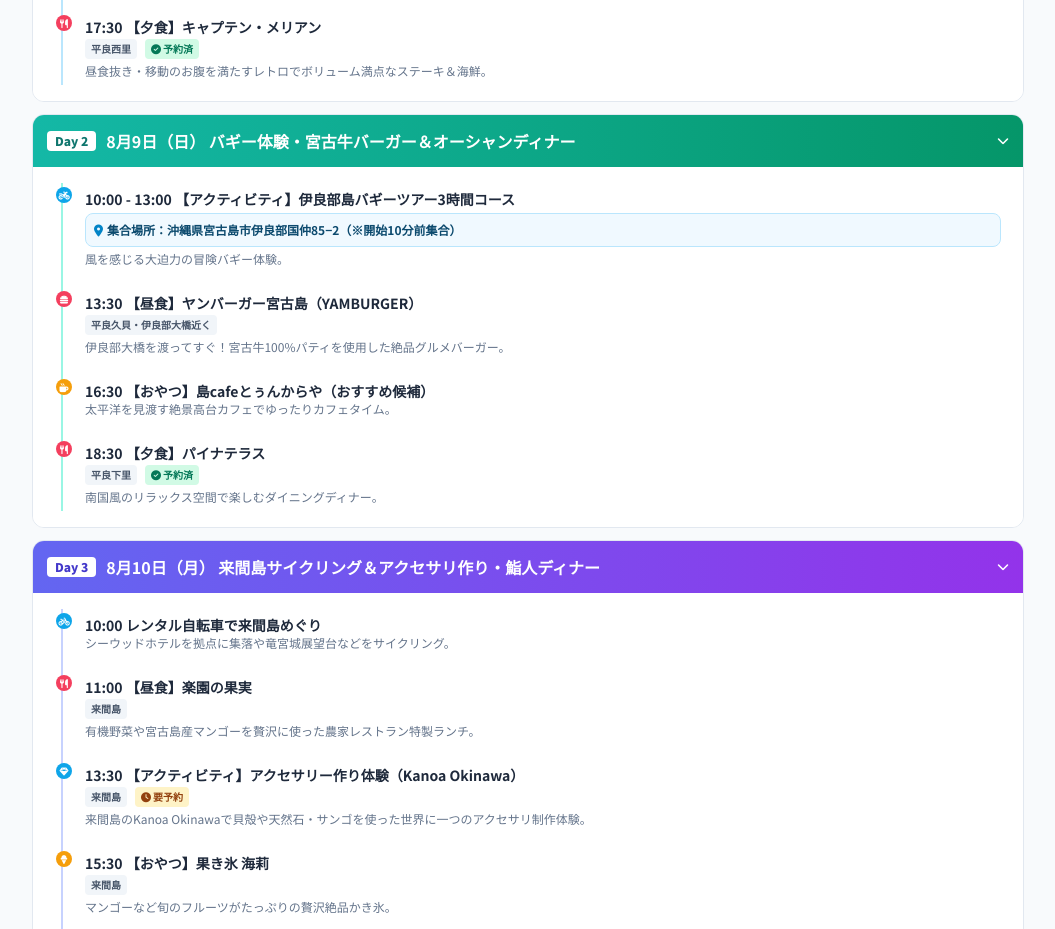
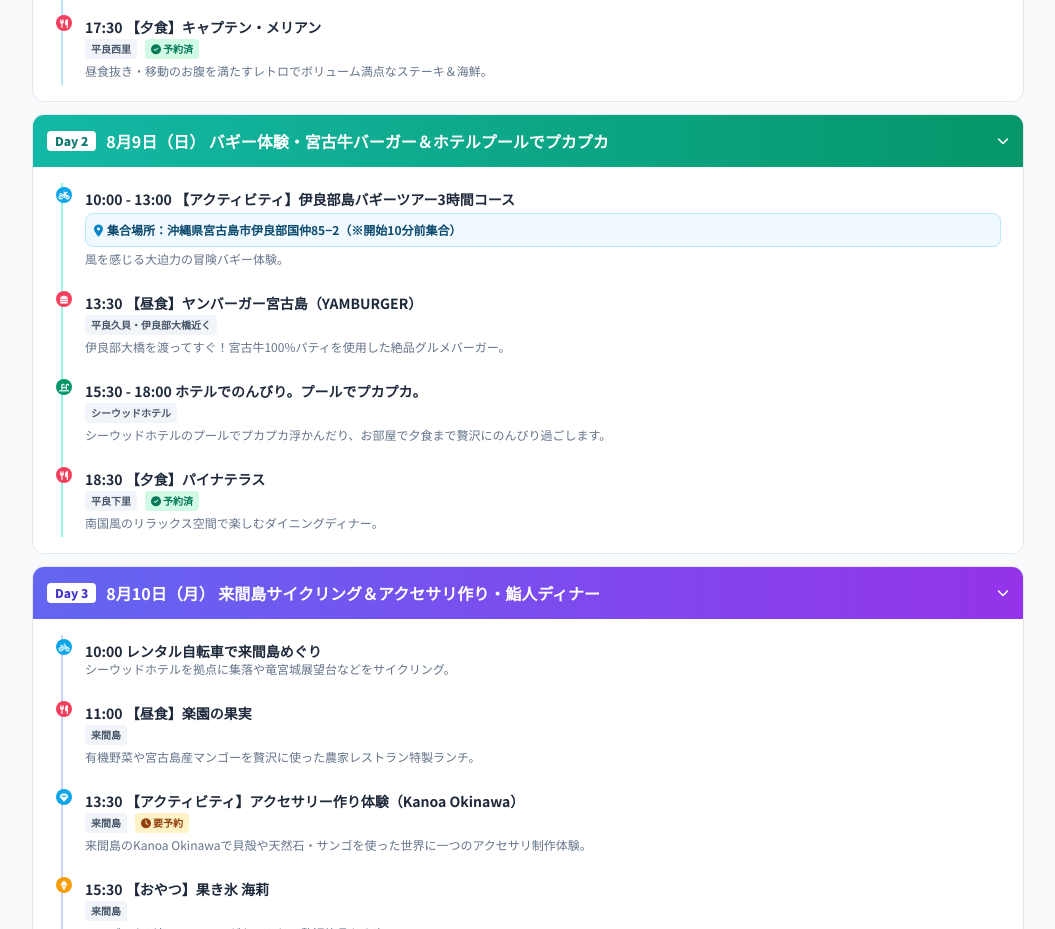
Before and after one commit to honkenji-lang/miyako_2026, a plain HTML site: page index.html in a window 1280 px wide. Shown: the part 1163-2092 px from the top of the page, without its empty margins (112-1167 px from the left). Drawn offline with nearby package versions, Linux system fonts and the light colour scheme; no server answers.

Commit message:
feat: Day2のおやつを無しにしてホテルプールタイムに変更 Closes #3

```diff
--- a/index.html
+++ b/index.html
@@ -341,7 +341,7 @@
                     <div class="bg-gradient-to-r from-teal-500 to-emerald-600 p-3.5 text-white flex items-center justify-between cursor-pointer" onclick="toggleAccordion('day2')">
                         <div class="flex items-center gap-2.5">
                             <span class="bg-white text-teal-700 text-xs font-black px-2 py-0.5 rounded">Day 2</span>
-                            <span class="font-bold text-sm sm:text-base">8月9日（日） バギー体験・宮古牛バーガー＆オーシャンディナー</span>
+                            <span class="font-bold text-sm sm:text-base">8月9日（日） バギー体験・宮古牛バーガー＆ホテルプールでプカプカ</span>
                         </div>
                         <i class="fa-solid fa-chevron-down text-xs transition-transform" id="icon-day2"></i>
                     </div>
@@ -363,10 +363,13 @@
                                 </div>
                                 <p class="text-slate-500 mt-1">伊良部大橋を渡ってすぐ！宮古牛100%パティを使用した絶品グルメバーガー。</p>
                             </li>
-                            <li class="relative cursor-pointer hover:bg-slate-50 p-1.5 rounded transition" onclick="scrollToMapAndFocus('tunkaraya')">
-                                <div class="absolute -left-[23px] top-1 bg-amber-500 text-white w-4 h-4 rounded-full flex items-center justify-center text-[9px]"><i class="fa-solid fa-mug-hot"></i></div>
-                                <div class="font-bold text-slate-800 text-sm">16:30 【おやつ】島cafeとぅんからや（おすすめ候補）</div>
-                                <p class="text-slate-500">太平洋を見渡す絶景高台カフェでゆったりカフェタイム。</p>
+                            <li class="relative cursor-pointer hover:bg-slate-50 p-1.5 rounded transition" onclick="scrollToMapAndFocus('seawood')">
+                                <div class="absolute -left-[23px] top-1 bg-emerald-600 text-white w-4 h-4 rounded-full flex items-center justify-center text-[9px]"><i class="fa-solid fa-water-ladder"></i></div>
+                                <div class="font-bold text-slate-800 text-sm">15:30 - 18:00 ホテルでのんびり。プールでプカプカ。</div>
+                                <div class="flex items-center gap-2 mt-0.5">
+                                    <span class="bg-slate-100 text-slate-600 font-semibold px-1.5 py-0.5 rounded text-[10px]">シーウッドホテル</span>
+                                </div>
+                                <p class="text-slate-500 mt-1">シーウッドホテルのプールでプカプカ浮かんだり、お部屋で夕食まで贅沢にのんびり過ごします。</p>
                             </li>
                             <li class="relative cursor-pointer hover:bg-slate-50 p-1.5 rounded transition" onclick="scrollToMapAndFocus('paina_terrace')">
                                 <div class="absolute -left-[23px] top-1 bg-rose-500 text-white w-4 h-4 rounded-full flex items-center justify-center text-[9px]"><i class="fa-solid fa-utensils"></i></div>
@@ -588,11 +591,11 @@
                                 <td class="p-2.5 text-slate-500">平良久貝</td>
                                 <td class="p-2.5 text-center"></td>
                             </tr>
-                            <tr class="hover:bg-sky-50/50 cursor-pointer transition" onclick="scrollToMapAndFocus('tunkaraya')">
+                            <tr class="hover:bg-sky-50/50 cursor-pointer transition" onclick="scrollToMapAndFocus('seawood')">
                                 <td class="p-2.5 font-bold text-teal-600">Day2 憩</td>
-                                <td class="p-2.5 font-bold text-slate-900">島cafeとぅんからや</td>
-                                <td class="p-2.5">カフェ</td>
-                                <td class="p-2.5 text-slate-500">上野新里</td>
+                                <td class="p-2.5 font-bold text-slate-900">シーウッドホテル（プールタイム）</td>
+                                <td class="p-2.5">リゾート・プール</td>
+                                <td class="p-2.5 text-slate-500">来間島</td>
                                 <td class="p-2.5 text-center"></td>
                             </tr>
                             <tr class="hover:bg-sky-50/50 cursor-pointer transition" onclick="scrollToMapAndFocus('paina_terrace')">
@@ -1004,7 +1007,7 @@
         // Day Route Sequences for Polyline Drawing
         const dayRoutes = {
             1: ['airport', 'toyota', 'seawood', 'captain_merian', 'seawood'],
-            2: ['seawood', 'buggy', 'yamburger', 'tunkaraya', 'paina_terrace', 'seawood'],
+            2: ['seawood', 'buggy', 'yamburger', 'seawood', 'paina_terrace', 'seawood'],
             3: ['seawood', 'rakuen_no_kajitsu', 'kanoa_okinawa', 'kakigori_kairi', 'sushito', 'seawood'],
             4: ['seawood', 'ikema_bridge', 'harrys', 'kibi_chaya', 'purushin', 'seawood'],
             5: ['seawood', 'brual', 'toyota', 'airport']
```
